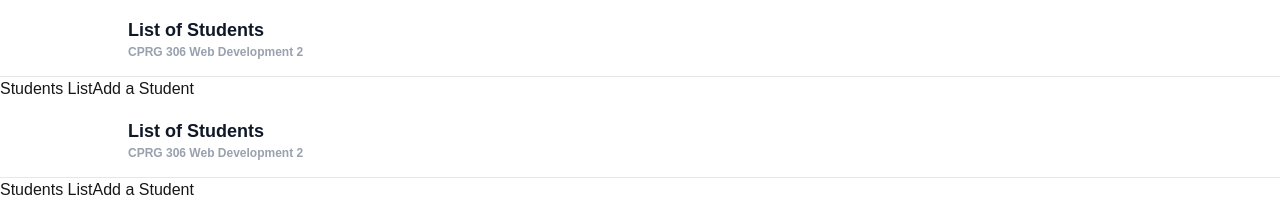
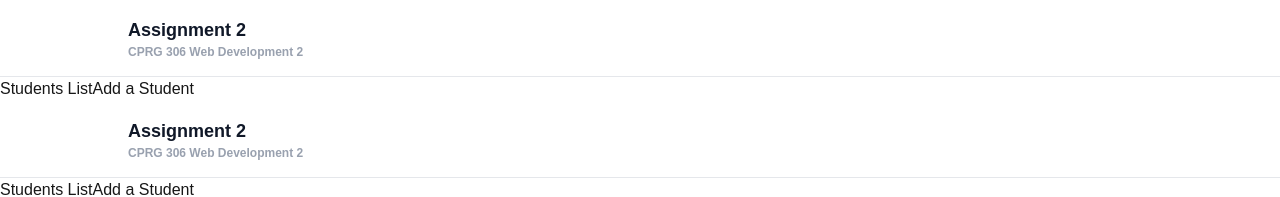
Before and after one commit to mebestaca/webdev2assignment2, a Next.js app: page / in a window 1280 px wide. Shown: the top 197 px of the page. Built offline with nearby package versions, Linux system fonts and the light colour scheme.

Commit message:
replaced header

```diff
--- a/app/components/NavBar.tsx
+++ b/app/components/NavBar.tsx
@@ -7,7 +7,7 @@
       <header className='bg-white border-b border-gray-200 px-6 py-4'>
         <div className='max-w-5xl mx-auto flex items-center justify-between'>
           <div className='text-lg font-bold text-gray-900'>
-              <h1 className='text-lg font-bold text-gray-900'>List of Students</h1>
+              <h1 className='text-lg font-bold text-gray-900'>Assignment 2</h1>
               <p className='text-xs text-gray-400'>CPRG 306 Web Development 2</p>
           </div>
         </div>
```
